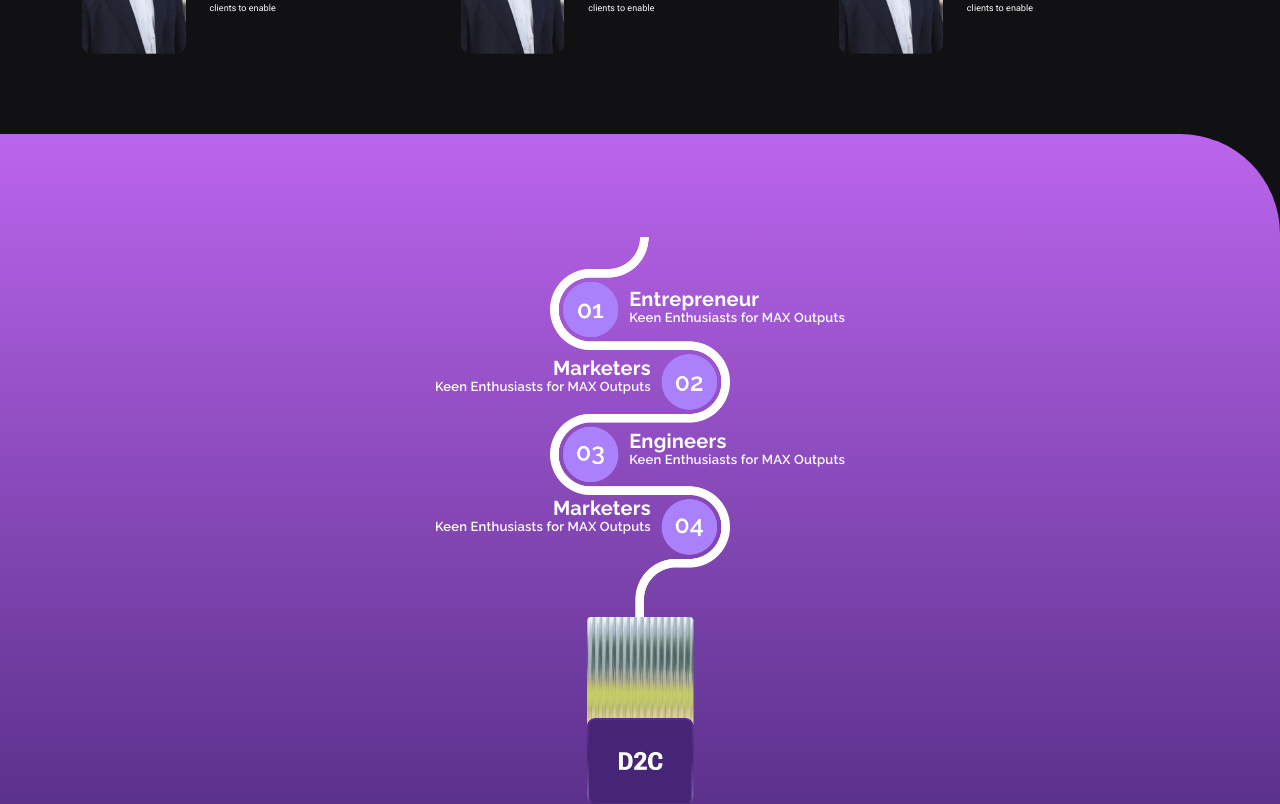
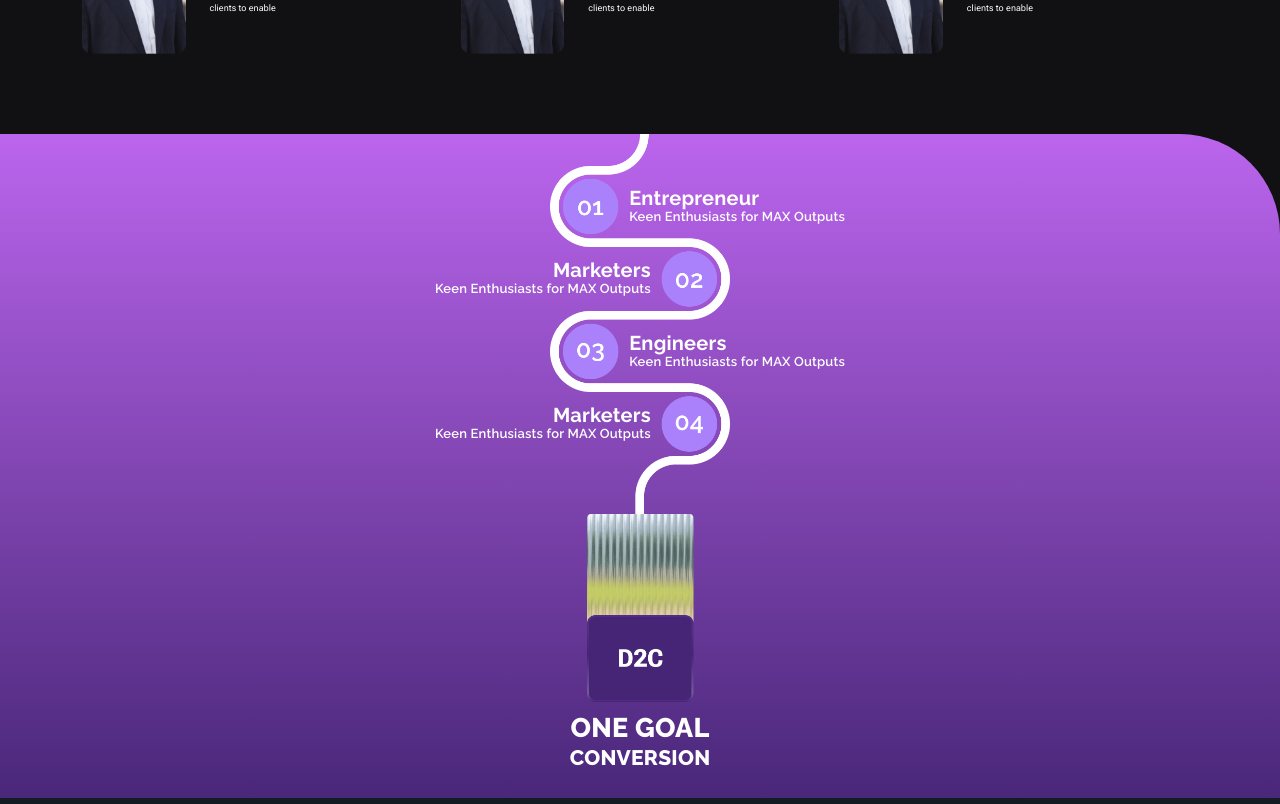
Before and after one commit to tehsin-innovins/growthedge, a React (Create React App) app: page / in a window 1280 px wide. Shown: the part 5540-6344 px from the top of the page. Built offline with nearby package versions, Linux system fonts and the light colour scheme.

Commit message:
recent changes

```diff
--- a/src/pages/Pages.css
+++ b/src/pages/Pages.css
@@ -556,10 +556,9 @@
 .goal_section {
 	background: linear-gradient(180deg, #BB65ED 0%, #492779 100%);
 	border-radius: 0px 100px 0px 0px;
-	padding-bottom: 10px;
-	padding-top: 20px; /* Added padding to prevent overlap at the top */
+	padding-bottom: 20px;
+	padding-top: 0px; /* Added padding to prevent overlap at the top */
 	position: relative;
-	min-height: 100vh; /* Ensures full viewport height */
 	display: flex;
 	flex-direction: column; /* Ensures the content stacks vertically */
 	justify-content: center; /* Centers the content vertically */
@@ -569,7 +568,7 @@
 	position: relative; /* Changed to relative to avoid overlap */
 	max-width: 100%; /* Responsive image sizing */
 	height: auto;
-	margin: 0 auto; /* Center image horizontally */
+	margin: -20px auto; /* Center image horizontally */
 }
 
 .goal_section .imgbox {
@@ -588,27 +587,30 @@
 }
 
 .goal_section h4 {
+	margin-top:10px;
 	margin-bottom: 0;
 	font-family: 'Raleway', sans-serif;
-	font-size: 27.77px;
+	font-size: 27px;
 	font-weight: 800;
 	line-height: 1.2;
 	letter-spacing: 0.26px;
+	color:#ffffff;
 }
 
 .goal_section h5 {
-	margin-top: -30px; /* Adjusted margin to improve spacing */
+	margin-top:0px; /* Adjusted margin to improve spacing */
 	font-family: 'Raleway', sans-serif;
 	font-size: 21px;
 	font-weight: 800;
 	line-height: 1.2;
 	letter-spacing: 0.26px;
+	color:#ffffff;
 }
 
 .goal_section .img-item1 {
 	position: absolute;
 	right: -32%; /* Adjusted to avoid overflow */
-	top: 51px;
+	top: 33px;
 	text-align: left!important;
 }
 
@@ -636,7 +638,7 @@ margin:0;
 .goal_section .img-item2 {
 	position: absolute;
 	left: -32%; /* Adjusted to avoid overflow */
-	top: 120px;
+	top: 105px;
 	text-align: right!important;
 }
 
@@ -664,7 +666,7 @@ margin:0;
 .goal_section .img-item3 {
 	position: absolute;
 	right: -32%; /* Adjusted to avoid overflow */
-	top: 193px;
+	top: 178px;
 	text-align: left!important;
 }
 
@@ -693,7 +695,7 @@ margin:0;
 .goal_section .img-item4 {
 	position: absolute;
 	left: -32%; /* Adjusted to avoid overflow */
-	top: 260px;
+	top: 250px;
 	text-align: right!important;
 }
 
```
